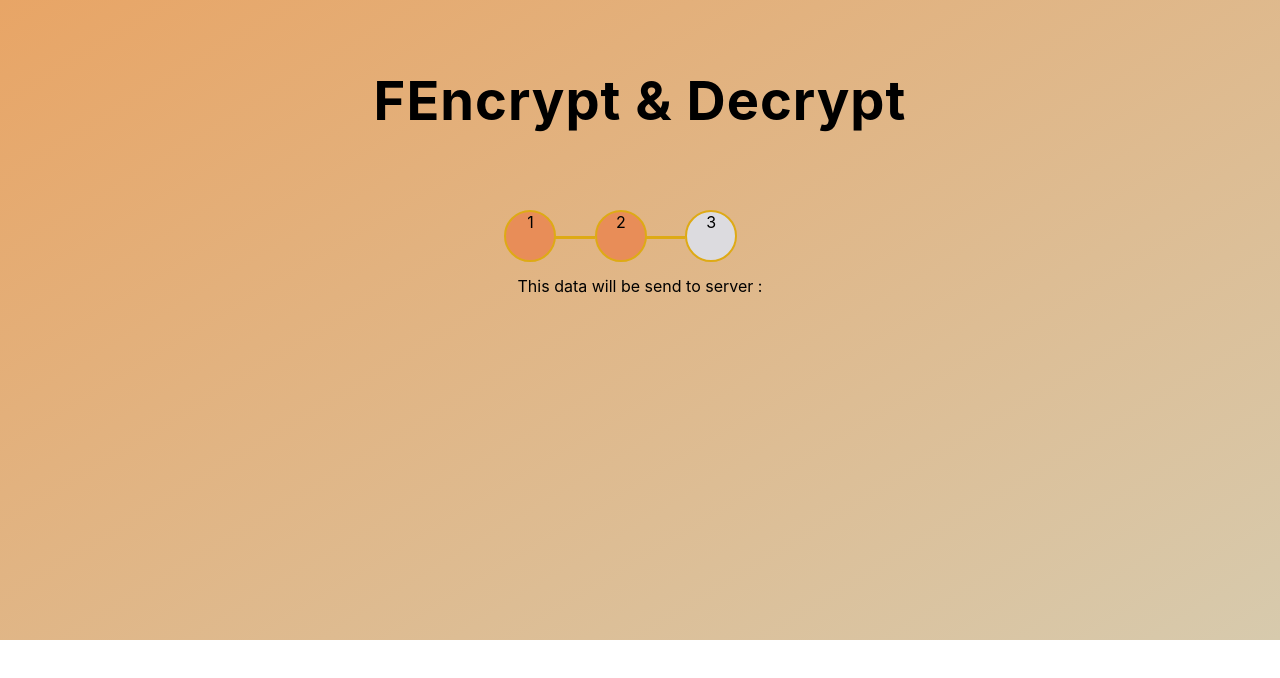
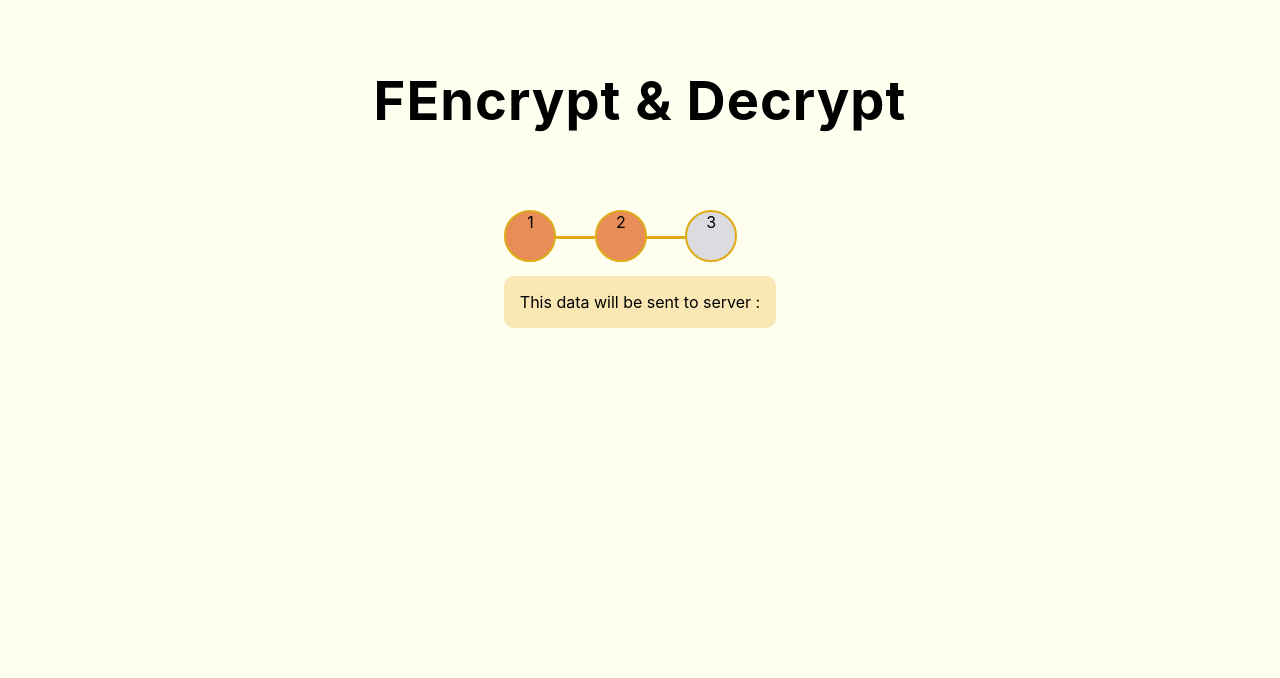
Before and after one commit to kamilwoloszyn/FEncrypt, a React (Create React App) app: page /send in a window 1280 px wide. Shown: the top 678 px of the page. Built offline with nearby package versions, Linux system fonts and the light colour scheme.

Commit message:
Some touches

```diff
--- a/src/components/Send.tsx
+++ b/src/components/Send.tsx
@@ -38,8 +38,8 @@ export const Send: React.FC<Props> = (Props) => {
     return (
       <SendWrapper Show={Props.Show}>
         <Col className="responsive-justify-center">
-          <div className="modal-theme">
-            This data will be send to server : <b> {globalPassword.usedPassword} {globalAction.usedContext}</b>
+          <div className="modal-theme-default">
+            This data will be sent to server : <b> {globalPassword.usedPassword} {globalAction.usedContext}</b>
           </div>
         </Col>
 
--- a/src/index.css
+++ b/src/index.css
@@ -8,8 +8,7 @@ body {
   min-width: 320px;
   min-height: 640px;
   box-sizing: border-box;
-  background: rgb(232,165,102);
-  background: linear-gradient(149deg, rgba(232,165,102,1) 0%, rgba(215,202,173,1) 100%);
+  background-color: rgb(255, 255, 240);
   background-repeat: no-repeat;
 }
 
```
Also changed, not shown: 1 other file (tests, documents, lock files or other folders).
